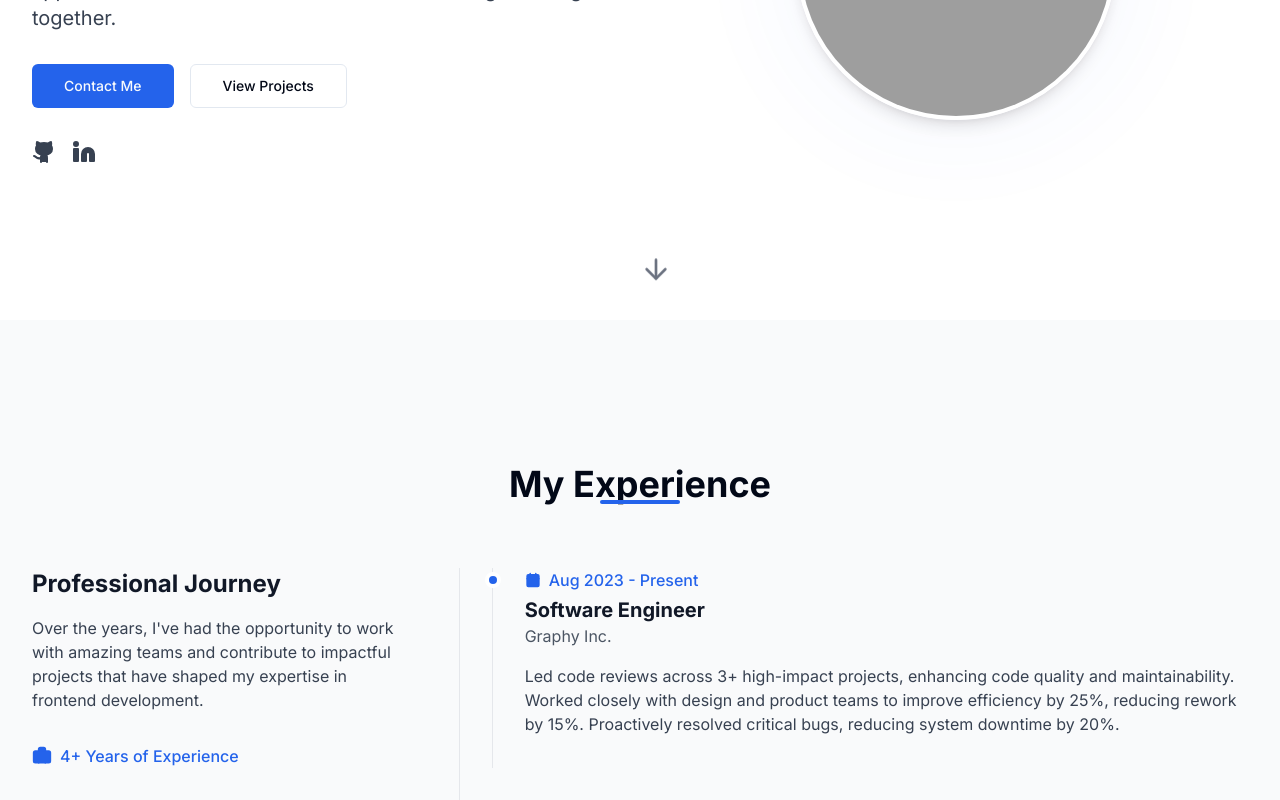
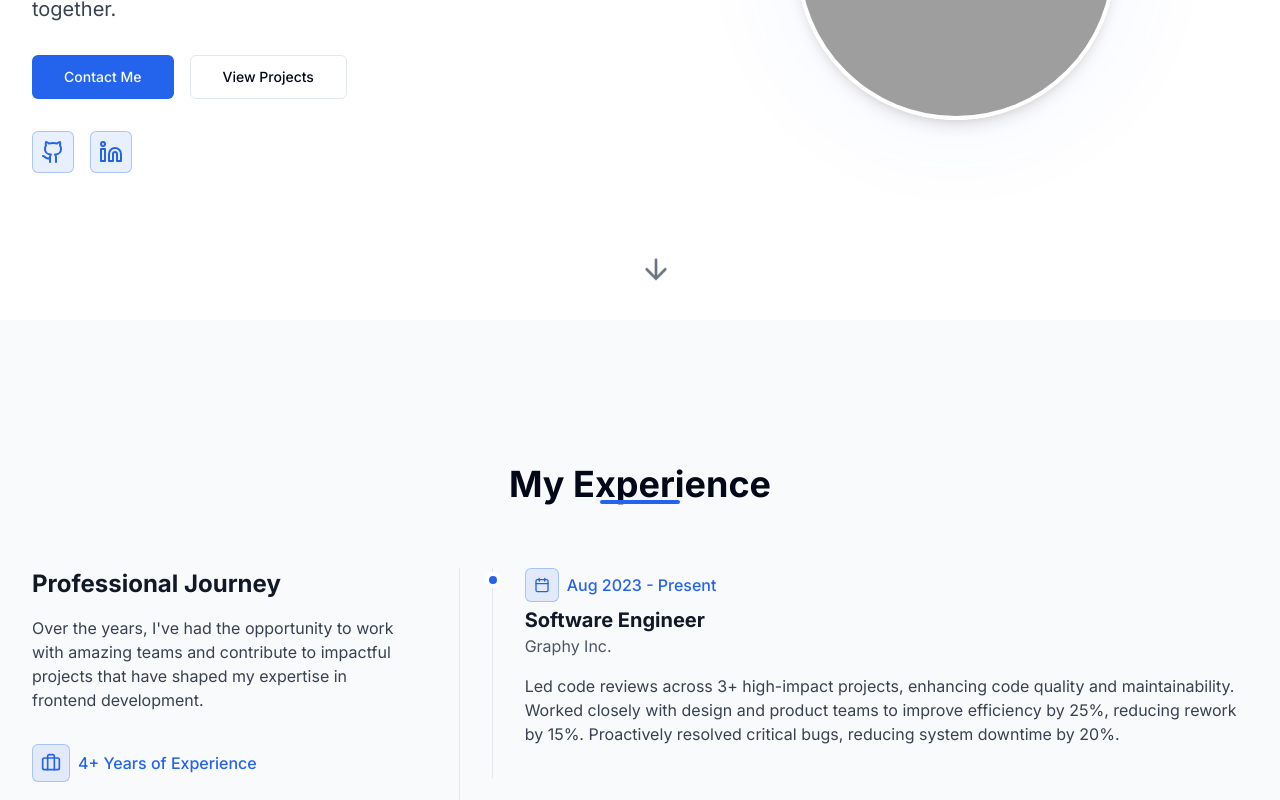
Before and after one commit to parthee11/parthiban-s-portfolio, a React (Vite) app: page / in a window 1280 px wide. Shown: the part 480-1280 px from the top of the page. Built offline with nearby package versions, Linux system fonts and the light colour scheme; grey boxes are pictures that could not be loaded.

Commit message:
feat: Update icon styles
Refactor icon components to use outlined styles.

```diff
--- a/src/components/Icons.tsx
+++ b/src/components/Icons.tsx
@@ -17,57 +17,85 @@ import {
 } from "lucide-react";
 
 export const GitHubIcon = ({ className }: { className?: string }) => (
-  <Github className={className} fill="currentColor" />
+  <div className="icon-box">
+    <Github className={className} />
+  </div>
 );
 
 export const LinkedInIcon = ({ className }: { className?: string }) => (
-  <Linkedin className={className} fill="currentColor" />
+  <div className="icon-box">
+    <Linkedin className={className} />
+  </div>
 );
 
 export const TwitterIcon = ({ className }: { className?: string }) => (
-  <Twitter className={className} fill="currentColor" />
+  <div className="icon-box">
+    <Twitter className={className} />
+  </div>
 );
 
 export const ExternalLinkIcon = ({ className }: { className?: string }) => (
-  <ExternalLink className={className} fill="currentColor" />
+  <div className="icon-box">
+    <ExternalLink className={className} />
+  </div>
 );
 
 export const BriefcaseIcon = ({ className }: { className?: string }) => (
-  <Briefcase className={className} fill="currentColor" />
+  <div className="icon-box">
+    <Briefcase className={className} />
+  </div>
 );
 
 export const CalendarIcon = ({ className }: { className?: string }) => (
-  <Calendar className={className} fill="currentColor" />
+  <div className="icon-box">
+    <Calendar className={className} />
+  </div>
 );
 
 export const CheckCircleIcon = ({ className }: { className?: string }) => (
-  <CheckCircle className={className} fill="currentColor" />
+  <div className="icon-box">
+    <CheckCircle className={className} />
+  </div>
 );
 
 export const CodeIcon = ({ className }: { className?: string }) => (
-  <Code className={className} fill="currentColor" />
+  <div className="icon-box">
+    <Code className={className} />
+  </div>
 );
 
 export const ServerIcon = ({ className }: { className?: string }) => (
-  <Server className={className} fill="currentColor" />
+  <div className="icon-box">
+    <Server className={className} />
+  </div>
 );
 
 export const BrainIcon = ({ className }: { className?: string }) => (
-  <Brain className={className} fill="currentColor" />
+  <div className="icon-box">
+    <Brain className={className} />
+  </div>
 );
 
 export const PenToolIcon = ({ className }: { className?: string }) => (
-  <PenTool className={className} fill="currentColor" />
+  <div className="icon-box">
+    <PenTool className={className} />
+  </div>
 );
 
 export const MailIcon = ({ className }: { className?: string }) => (
-  <Mail className={className} fill="currentColor" />
+  <div className="icon-box">
+    <Mail className={className} />
+  </div>
 );
 
 export const PhoneIcon = ({ className }: { className?: string }) => (
-  <Phone className={className} fill="currentColor" />
+  <div className="icon-box">
+    <Phone className={className} />
+  </div>
 );
 
 export const MapPinIcon = ({ className }: { className?: string }) => (
-  <MapPin className={className} fill="currentColor" />
+  <div className="icon-box">
+    <MapPin className={className} />
+  </div>
 );
--- a/src/index.css
+++ b/src/index.css
@@ -113,6 +113,15 @@
   animation: slideUp 0.8s ease-out forwards;
 }
 
+/* Icon box styling */
+.icon-box {
+  @apply inline-flex items-center justify-center p-2 rounded-md bg-primary/10 text-primary border border-primary/30 transition-colors;
+}
+
+.icon-box:hover {
+  @apply bg-primary/20;
+}
+
 @keyframes fadeIn {
   from { opacity: 0; }
   to { opacity: 1; }
```
